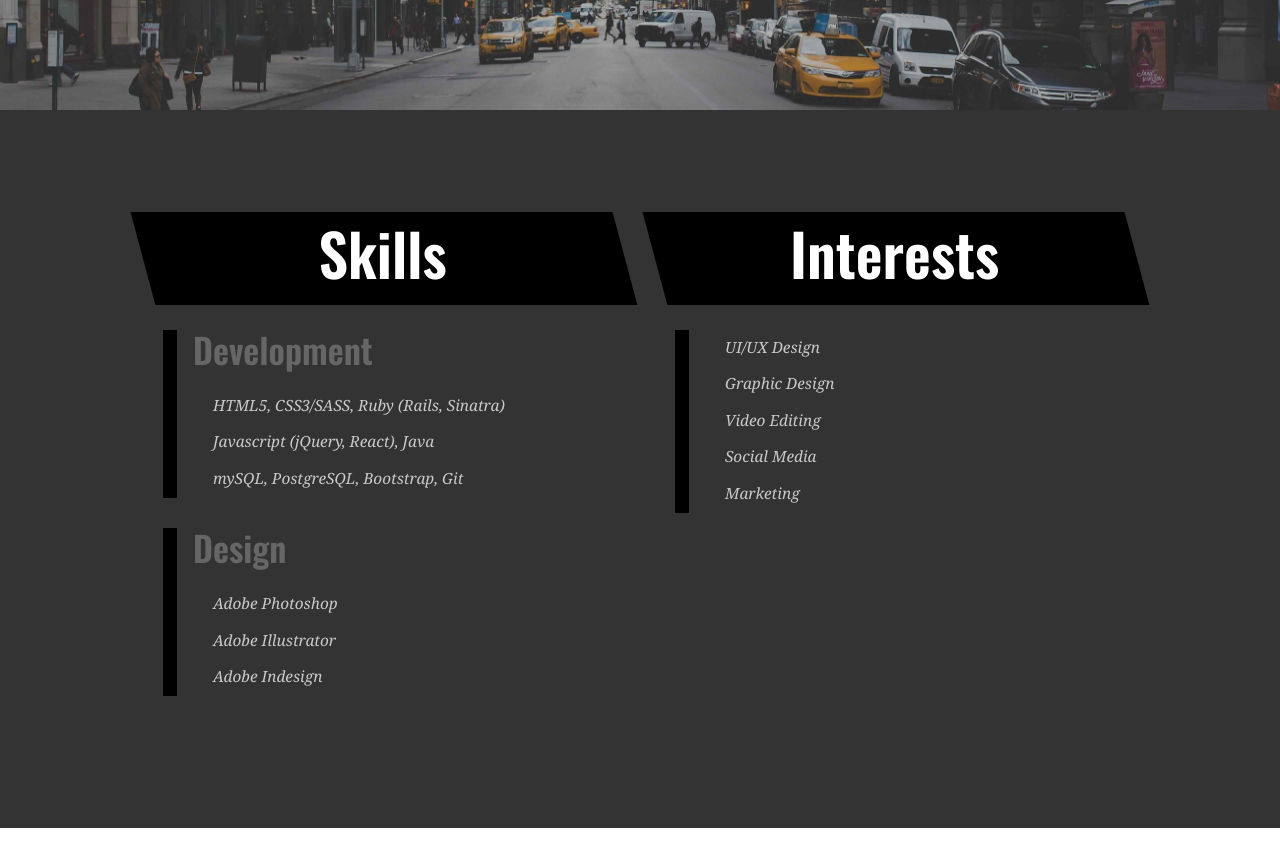
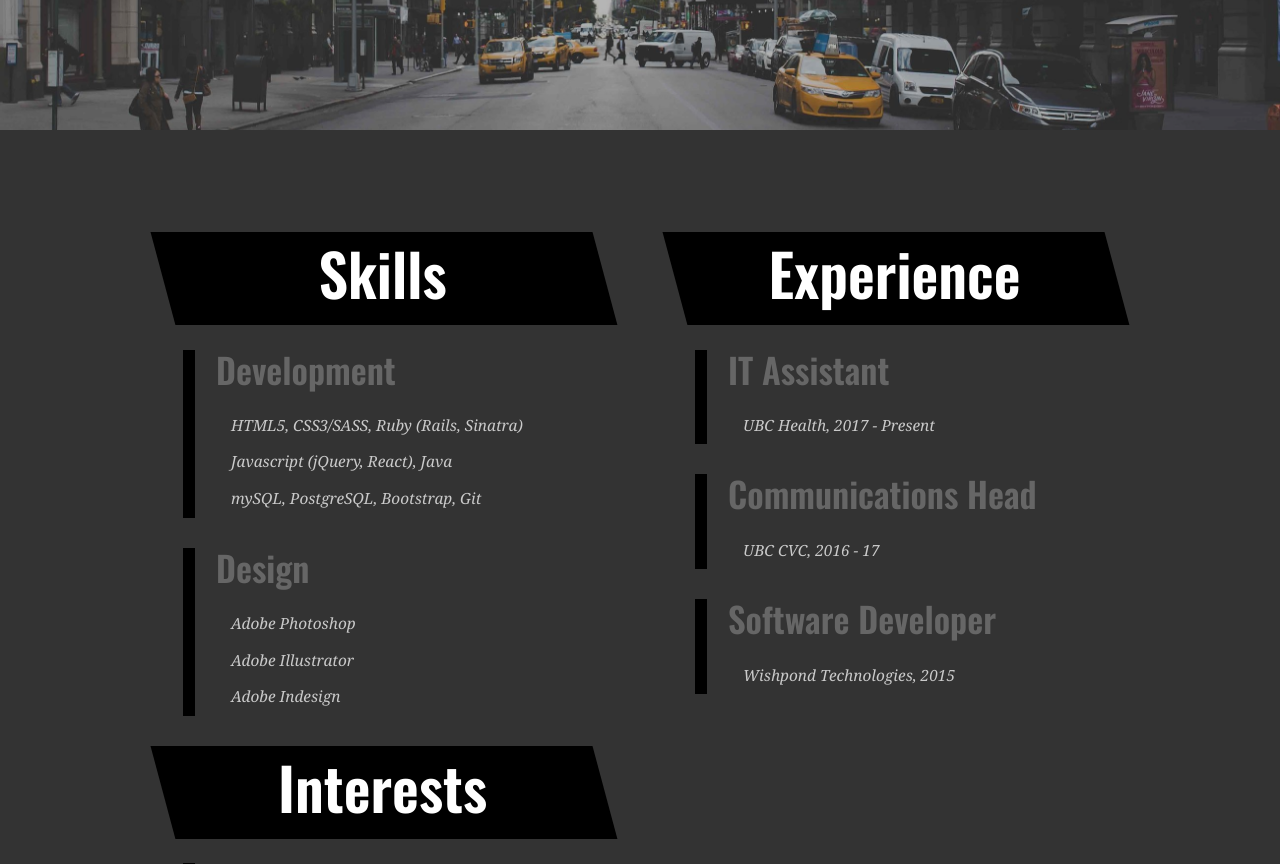
Before and after one commit to stephanielam/stephanielam.github.io, a PHP site: page /index.html in a window 1280 px wide. Shown: the part 2941-3805 px from the top of the page. Run offline with PHP 8.4, Linux system fonts and the light colour scheme; some libraries are stand-ins or nearby versions.

Commit message:
Add experience

```diff
--- a/index.html
+++ b/index.html
@@ -28,7 +28,7 @@
         <ul class="nav navbar-nav">
           <li class="hidden"><a href="#page-top"></a></li>
           <li><a class="page-scroll" href="#profile">Profile</a></li>
-          <li><a class="page-scroll" href="#skills">Skills</a></li>
+          <li><a class="page-scroll" href="#skills">Skills+Experience</a></li>
           <li><a class="page-scroll" href="#work">Work</a></li>
           <!-- <li><a class="page-scroll" href="#timeline">Timeline</a></li> -->
           <li><a class="page-scroll" href="#contact">Contact</a></li>
@@ -94,8 +94,6 @@
           <p>Adobe Illustrator</p>
           <p>Adobe Indesign</p>
         </div>
-      </div>
-      <div class="col-md-6">
         <div class="banner">
           <h2>Interests</h2>
         </div>
@@ -105,6 +103,23 @@
           <p>Video Editing</p>
           <p>Social Media</p>
           <p>Marketing</p>
+        </div>
+      </div>
+      <div class="col-md-6">
+        <div class="banner">
+          <h2>Experience</h2>
+        </div>
+        <div class="vert-line">
+          <h3>IT Assistant</h3>
+          <p>UBC Health, 2017 - Present</p>
+        </div>
+        <div class="vert-line">
+          <h3>Communications Head</h3>
+          <p>UBC CVC, 2016 - 17</p>
+        </div>
+        <div class="vert-line">
+          <h3>Software Developer</h3>
+          <p>Wishpond Technologies, 2015</p>
         </div>
       </div>
     </div>
--- a/stylesheets/nav.css
+++ b/stylesheets/nav.css
@@ -43,7 +43,7 @@ a:focus {
 .navbar-custom a {
   color: #dcdcdc;
   color: white;
-  text-shadow: -1px 1px 4px black; }
+  text-shadow: 0px 1px 4px black; }
 
 .navbar-custom .nav li a {
   -webkit-transition: background .3s ease-in-out;
@@ -51,8 +51,7 @@ a:focus {
   transition: background .3s ease-in-out; }
 
 .navbar-custom .nav li a:hover {
-  outline: 0;
-  background-color: transparent; }
+  outline: 0; }
 
 .navbar-custom .nav li a:focus,
 .navbar-custom .nav li a:active {
--- a/stylesheets/nav.scss
+++ b/stylesheets/nav.scss
@@ -58,7 +58,7 @@ a:focus {
 .navbar-custom a {
     color: #dcdcdc;
     color: white;
-    text-shadow: -1px 1px 4px black
+    text-shadow: 0px 1px 4px black;
 }
 
 .navbar-custom .nav li a {
@@ -69,7 +69,6 @@ a:focus {
 
 .navbar-custom .nav li a:hover {
     outline: 0;
-    background-color: transparent;
 }
 
 .navbar-custom .nav li a:focus,
--- a/stylesheets/styles.css
+++ b/stylesheets/styles.css
@@ -65,7 +65,7 @@ p {
   background: black;
   padding: 9px 0px 20px 0px;
   text-align: center;
-  margin: 0px 0px 24px 0px; }
+  margin: 0px 20px 24px 20px; }
   .banner h2 {
     color: white;
     font-size: calc(2em + 3vw);
@@ -99,6 +99,8 @@ a {
     width: 90%;
     min-width: 290px;
     padding-top: 50px; }
+  #main h3 {
+    padding: 26px 0px; }
 
 #title {
   background-size: cover;
@@ -142,14 +144,14 @@ a {
   #skills .container {
     padding: 8% 10%; }
   #skills h3 {
-    padding: 0px 0px 20px 0px; }
+    padding: 0px 0px 20px 5px; }
   #skills p {
     padding-left: 20px;
     color: #cacaca; }
   #skills .vert-line {
-    border-left: 14px solid black;
+    border-left: 12px solid black;
     margin-bottom: 30px;
-    margin-left: 20px;
+    margin-left: 40px;
     padding-left: 16px; }
 
 #work ::-webkit-scrollbar {
--- a/stylesheets/styles.scss
+++ b/stylesheets/styles.scss
@@ -5,7 +5,7 @@
 @immport "partials/base";
 @immport "compass/css3";
 
-$accent-color: #bddada;
+$accent-color: #d40044;
 $accent-color: #666;
 $color: white;
 
@@ -118,7 +118,7 @@ p {
   background: black;
   padding: 9px 0px 20px 0px;
   text-align: center;
-  margin: 0px 0px 24px 0px;
+  margin: 0px 20px 24px 20px;
 
   h2 {
     color: white;
@@ -161,6 +161,10 @@ a {
     width: 90%;
     min-width: 290px;
     padding-top: 50px;
+  }
+
+  h3 {
+    padding: 26px 0px;
   }
 }
 
@@ -224,7 +228,7 @@ a {
   }
 
   h3 {
-    padding: 0px 0px 20px 0px;
+    padding: 0px 0px 20px 5px;
   }
 
   p {
@@ -233,9 +237,9 @@ a {
   }
 
   .vert-line {
-    border-left: 14px solid black;
+    border-left: 12px solid black;
     margin-bottom: 30px;
-    margin-left: 20px;
+    margin-left: 40px;
     padding-left: 16px;
   }
 }
```
